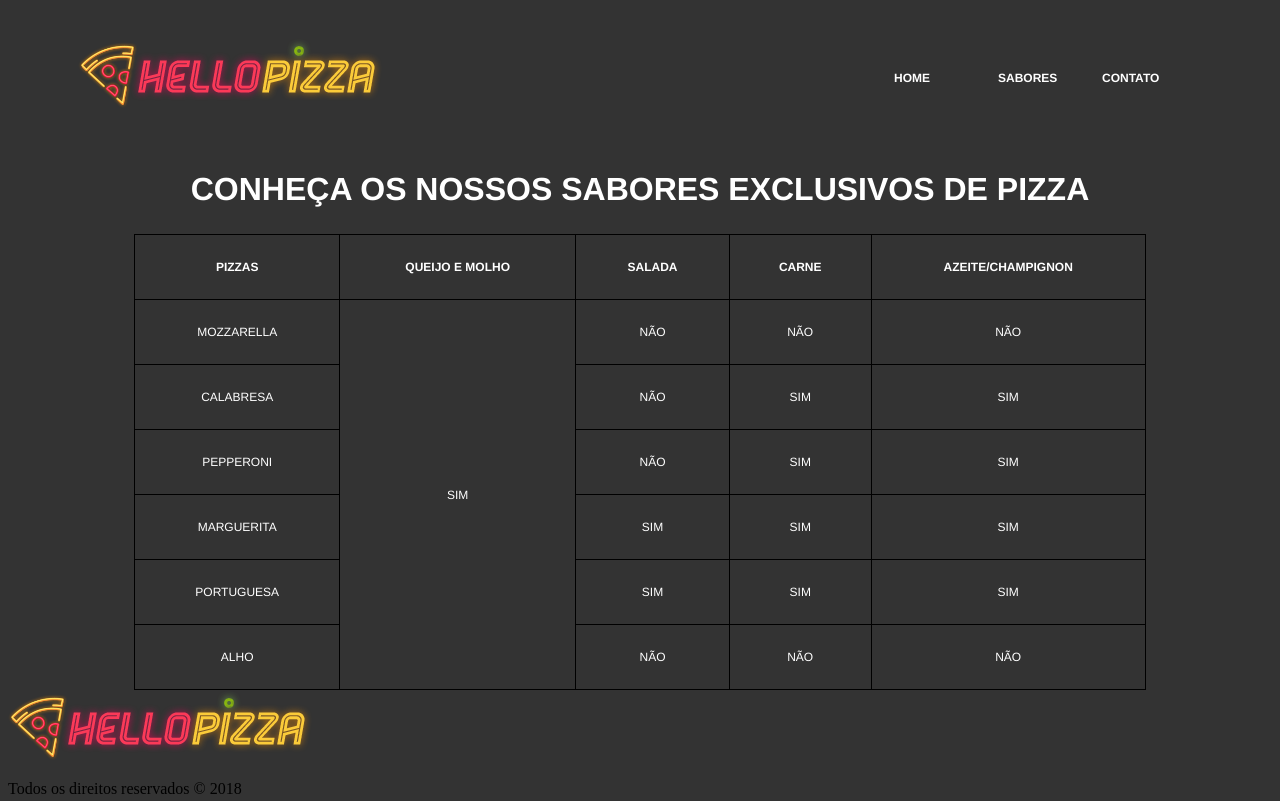
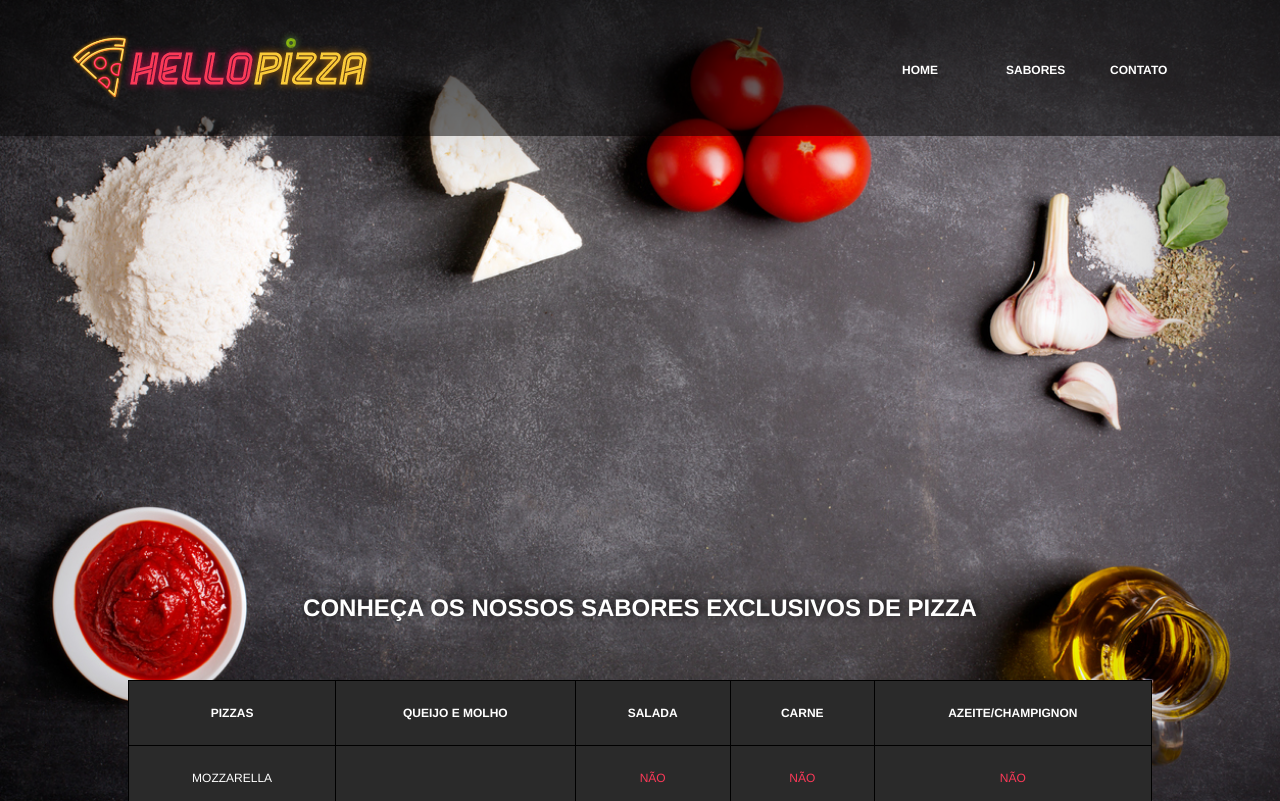
Before and after one commit to hiordanfreire/Pizzaria, a plain HTML site: page index.html in a window 1280 px wide. Shown: the top 801 px of the page. Drawn offline with Linux system fonts and the light colour scheme.

Commit message:
Update do stylesheet.css
Finalização do CSS

```diff
--- a/css/stylesheet.css
+++ b/css/stylesheet.css
@@ -1,8 +1,13 @@
 body{
-    background-color: #333;
+    background-color: #060606;
+    background-image: url(../img/background-pizza.jpg);
+    background-repeat: no-repeat;
+    background-size: contain;
+    margin: 0;
+    padding: 0;
 }
 #banner{
-    background-color: #333;
+    background-color: rgba(0, 0, 0, 0.5);
     height: 76px;
     padding: 30px 70px 30px 70px;
 }
@@ -31,17 +36,25 @@ body{
     top: 30px;
 }
 
+#sabores-pizzas{
+    padding-bottom: 60px;
+    margin-top: 400px;
+}
+
 #sabores-pizzas h2{
     text-align: center;
     text-transform: uppercase;
     color: #fff;
     font-family: 'Helvetica Neue', sans-serif;
-    font-size: 32px;
+    margin: 0;
+    line-height: 6;
+    text-shadow: 2px -2px 10px #060606;
 }
 #sabores-pizzas table {
     border-collapse: collapse; /*Remove os espaços entre a tabele*/
     width: 80%;
     margin: 0 auto;
+    background-color: #2a2a2a;
 }
 
 #sabores-pizzas table td,
@@ -54,3 +67,23 @@ body{
     font-family: 'Helvetica Neue', sans-serif;
     padding: 25px;
 }
+#sabores-pizzas .texto-negativo{
+    color: #fb3958;
+}
+#sabores-pizzas .texto-positivo{
+    color: #87b50f;
+}
+#copyright {
+    background-color: #060606;
+    padding: 35px 0 10px 0;
+}
+#copyright a {
+    display: block;
+    text-align: center;
+}
+#copyright p{
+    color: #fff;
+    text-align: center;
+    font-size: 12px;
+    font-family: 'Helvetica Neue', sans-serif;
+}
```
